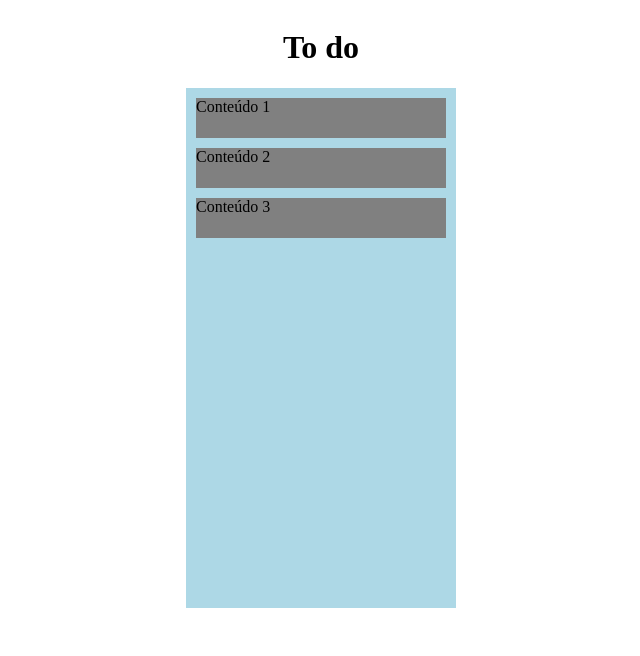
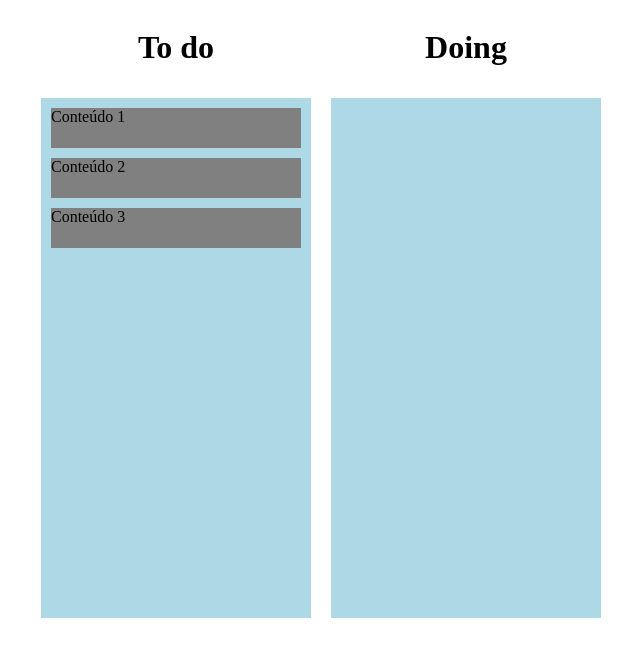
Before and after one commit to Darlan0307/Projects, a React (Vite) app in the folder trello-clone/: page / in a window 1280 px wide. Shown: the top 656 px of the page, without its empty margins (319-959 px from the left). Built offline with nearby package versions, Linux system fonts and the light colour scheme.

Commit message:
acão de arrastar pronto para uma coluna

```diff
--- a/trello-clone/src/App.jsx
+++ b/trello-clone/src/App.jsx
@@ -13,6 +13,11 @@
     id: "123",
     items: inicialItems,
   },
+  {
+    name: "Doing",
+    id: "456",
+    items: [],
+  },
 ];
 
 
@@ -20,21 +25,45 @@
 
   const [columns, setColumns] = useState(inicialColumns);
 
+  const onDragEnd = (result) => {
+    console.log(result);
+
+    var sourceColumnItems = columns[0].items
+    var draggedItem = {}
+
+    // Guardanto o objeto excluido
+    for(var i in sourceColumnItems){
+      if( sourceColumnItems[i].id == result.draggableId){
+        draggedItem = sourceColumnItems[i];
+      }
+    }
+
+    // Exclui o objeto arrastado
+    var filteredSourceColumnItems = sourceColumnItems.filter((item) => item.id != result.draggableId)
+
+    // Adicionando na nova posicao
+    filteredSourceColumnItems.splice(result.destination.index,0,draggedItem)
+
+    // Mudar o state
+    var columnCopy = [...columns]
+    columnCopy[0].items = filteredSourceColumnItems
+    setColumns(columnCopy)
+  }
+
   return (
-    <>
-      <div className="App">
-      <DragDropContext>
-        {inicialColumns.map((column) => (
-          <Droppable droppableId={column.id}>
+    <div style={{ display: "flex", justifyContent: "center" }}>
+    <DragDropContext onDragEnd={onDragEnd}>
+      {columns.map((column) => (
+        <div style={{ display: "flex", flexDirection:"column", alignItems:"center" }}>
+          <h1>{column.name}</h1>
+          <Droppable droppableId={column.id} key={column.id}>
             {(provided) => (
               <div
                 ref={provided.innerRef}
-                style={{ display: "flex", flexDirection: "column", alignItems: "center" }}
+                style={{ backgroundColor: "lightblue", width: 250, height: 500, padding: 10, margin: 10 }}
               >
-                <h1>{column.name}</h1>
-                <div style={{ backgroundColor: "lightblue", width: 250, height: 500, padding: 10 }}>
                 {column.items.map((item, index) => (
-                    <Draggable draggableId={item.id} index={index}>
+                  <Draggable draggableId={item.id} index={index} key={item.id}>
                     {(provided) => (
                       <div
                         {...provided.dragHandleProps}
@@ -52,14 +81,14 @@
                     )}
                   </Draggable>
                 ))}
-                </div>
+                {provided.placeholder}
               </div>
             )}
           </Droppable>
+        </div>
       ))}
     </DragDropContext>
   </div>
-    </>
   )
 }
 
```
Lines whose indentation alone changed are shown as unchanged.
